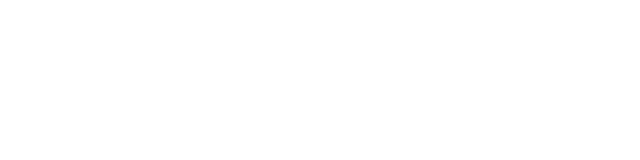
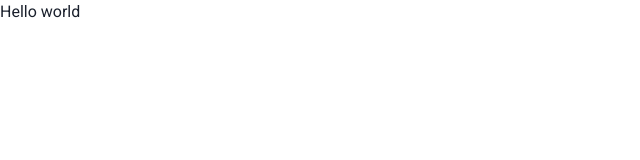
Before and after one commit to Gokul-Gopi/notable, a React (Create React App) app in the folder web/: page / in a window 1280 px wide. Shown: the top 160 px of the page, without its empty margins (0-640 px from the left). Built offline with nearby package versions, Linux system fonts and the light colour scheme.

Commit message:
chore(web): add react-hook-form, react-icons, chakra-ui

```diff
--- a/web/package.json
+++ b/web/package.json
@@ -3,11 +3,17 @@
   "version": "0.1.0",
   "private": true,
   "dependencies": {
+    "@chakra-ui/react": "^2.3.3",
+    "@emotion/react": "^11.10.4",
+    "@emotion/styled": "^11.10.4",
     "@testing-library/jest-dom": "^5.16.5",
     "@testing-library/react": "^13.4.0",
     "@testing-library/user-event": "^13.5.0",
+    "framer-motion": "^7.3.5",
     "react": "^18.2.0",
     "react-dom": "^18.2.0",
+    "react-hook-form": "^7.35.0",
+    "react-icons": "^4.4.0",
     "react-scripts": "5.0.1",
     "web-vitals": "^2.1.4"
   },
--- a/web/src/App.js
+++ b/web/src/App.js
@@ -1,5 +1,7 @@
+import "./index.css";
+
 function App() {
-  return <div className="App"></div>;
+  return <div className="App">Hello world</div>;
 }
 
 export default App;
--- a/web/src/index.css
+++ b/web/src/index.css
@@ -1,13 +1,12 @@
-body {
+@import url("https://fonts.googleapis.com/css2?family=Roboto:wght@300;400;500&display=swap");
+
+* {
   margin: 0;
-  font-family: -apple-system, BlinkMacSystemFont, 'Segoe UI', 'Roboto', 'Oxygen',
-    'Ubuntu', 'Cantarell', 'Fira Sans', 'Droid Sans', 'Helvetica Neue',
-    sans-serif;
-  -webkit-font-smoothing: antialiased;
-  -moz-osx-font-smoothing: grayscale;
+  padding: 0;
+  box-sizing: border-box;
 }
 
-code {
-  font-family: source-code-pro, Menlo, Monaco, Consolas, 'Courier New',
-    monospace;
+.App {
+  font-family: "Roboto", sans-serif;
+  min-height: 100vh;
 }
--- a/web/src/index.js
+++ b/web/src/index.js
@@ -1,14 +1,18 @@
-import React from 'react';
-import ReactDOM from 'react-dom/client';
-import './index.css';
-import App from './App';
-import reportWebVitals from './reportWebVitals';
+import React from "react";
+import ReactDOM from "react-dom/client";
+import "./index.css";
+import App from "./App";
+import reportWebVitals from "./reportWebVitals";
+import { ChakraProvider } from "@chakra-ui/react";
+import { theme } from "./utils/theme";
 
-const root = ReactDOM.createRoot(document.getElementById('root'));
+const root = ReactDOM.createRoot(document.getElementById("root"));
 root.render(
-  <React.StrictMode>
-    <App />
-  </React.StrictMode>
+  <ChakraProvider theme={theme}>
+    <React.StrictMode>
+      <App />
+    </React.StrictMode>
+  </ChakraProvider>
 );
 
 // If you want to start measuring performance in your app, pass a function
--- /dev/null
+++ b/web/src/utils/theme.js
@@ -0,0 +1,10 @@
+import { extendTheme } from "@chakra-ui/react";
+
+const colors = {
+  brand: {
+    primary: "#931936",
+    bg: "#bab8b7",
+  },
+};
+
+export const theme = extendTheme({ colors });
```
Also changed, not shown: 1 other file (tests, documents, lock files or other folders).
